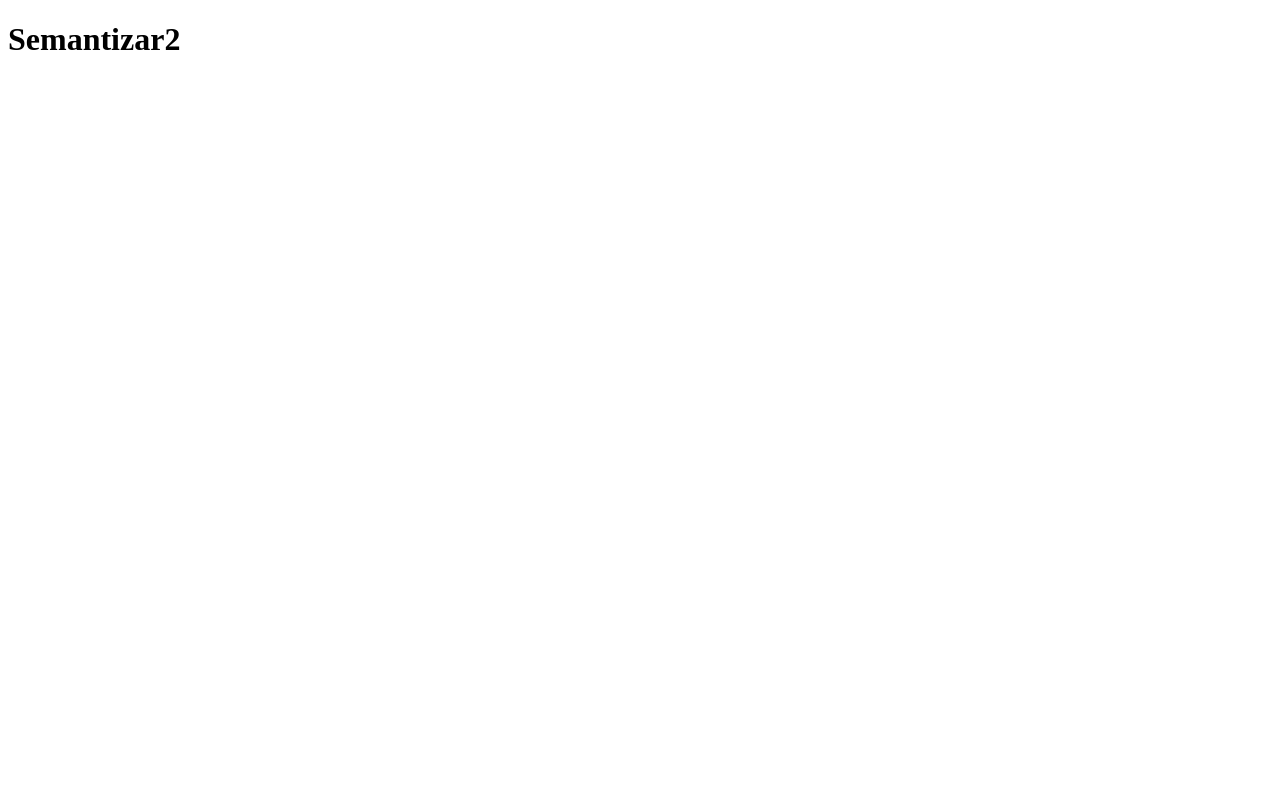
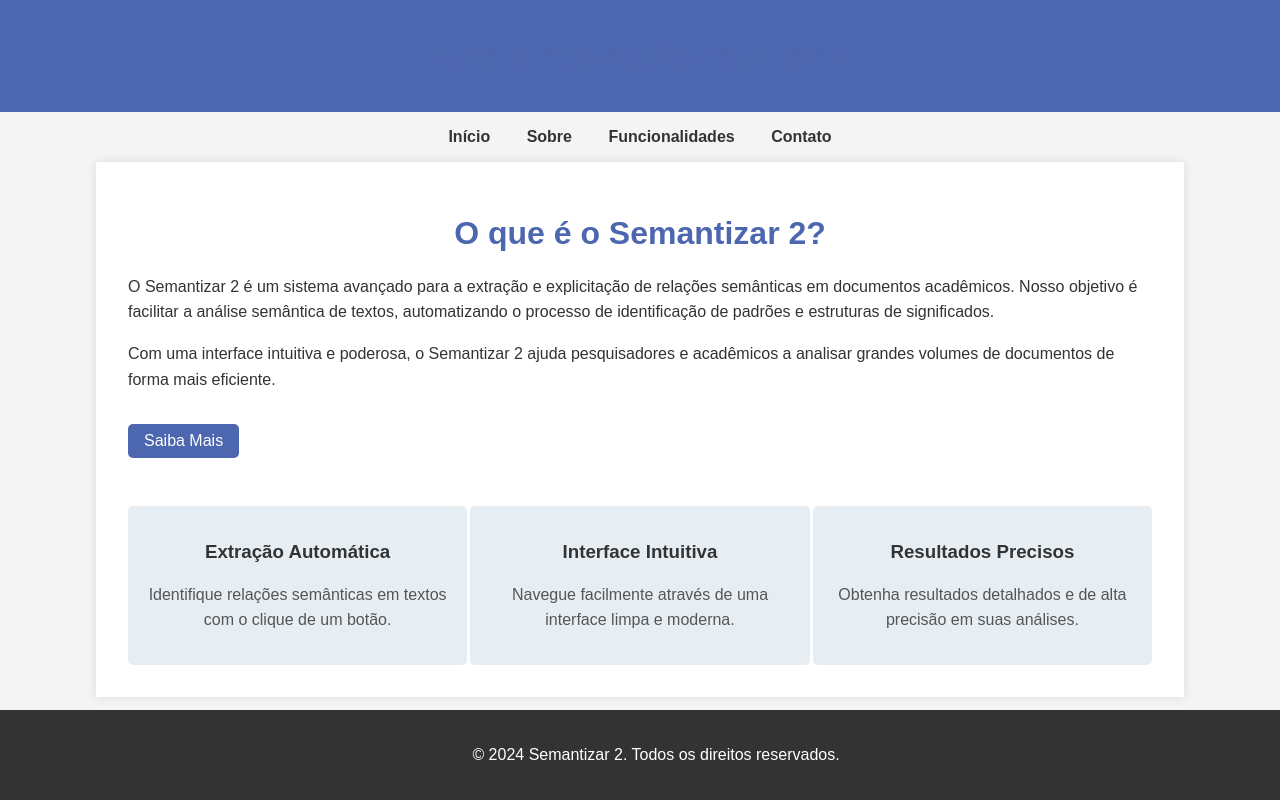
Before and after one commit to Edson-Luiz/Semantizar2, a Flask app: page / in a window 1280 px wide. Before the commit the page is almost empty. Run offline with Flask 3, Linux system fonts and the light colour scheme.

Commit message:
atualizacao front

```diff
--- /dev/null
+++ b/app/static/css/style.css
@@ -0,0 +1,96 @@
+body {
+    font-family: Arial, sans-serif;
+    margin: 0;
+    padding: 0;
+    background-color: #f4f4f4;
+    color: #333;
+}
+
+header {
+    background-color: #4c66af;
+    color: white;
+    padding: 1rem;
+    text-align: center;
+}
+
+nav {
+    margin: 1rem 0;
+    text-align: center;
+}
+
+nav a {
+    margin: 0 1rem;
+    text-decoration: none;
+    color: #333;
+    font-weight: bold;
+}
+
+nav a:hover {
+    color: #4c66af;
+}
+
+.container {
+    width: 80%;
+    margin: 0 auto;
+    padding: 2rem;
+    background-color: white;
+    box-shadow: 0 0 10px rgba(0, 0, 0, 0.1);
+}
+
+footer {
+    background-color: #333;
+    color: white;
+    text-align: center;
+    padding: 1rem;
+    position: absolute;
+    width: 100%;
+    bottom: 0;
+}
+
+h1 {
+    color: #4c66af;
+    text-align: center;
+}
+
+p {
+    line-height: 1.6;
+}
+
+.button {
+    display: inline-block;
+    padding: 0.5rem 1rem;
+    margin: 1rem 0;
+    background-color: #4c66af;
+    color: white;
+    border: none;
+    border-radius: 5px;
+    cursor: pointer;
+    text-decoration: none;
+    font-size: 1rem;
+}
+
+.button:hover {
+    background-color: #4c66af;
+}
+
+.features {
+    display: flex;
+    justify-content: space-between;
+    margin-top: 2rem;
+}
+
+.feature {
+    background-color: #e7eef3;
+    padding: 1rem;
+    border-radius: 5px;
+    width: 30%;
+    text-align: center;
+}
+
+.feature h3 {
+    color: #333;
+}
+
+.feature p {
+    color: #555;
+}
--- a/app/templates/index.html
+++ b/app/templates/index.html
@@ -1,11 +1,51 @@
 <!DOCTYPE html>
-<html lang="pt-bt">
+<html lang="pt-BR">
 <head>
     <meta charset="UTF-8">
     <meta name="viewport" content="width=device-width, initial-scale=1.0">
-    <title>Semantizar2</title>
+    <meta name="description" content="Semantizar 2 - Um sistema de extração de relações semânticas em documentos acadêmicos.">
+    <title>Semantizar 2 - Início</title>
+    <!-- Link para o arquivo CSS na pasta static -->
+    <link rel="stylesheet" href="{{ url_for('static', filename='css/style.css') }}">
 </head>
 <body>
-    <h1>Semantizar2</h1>
+
+<header>
+    <h1>Bem-vindo ao Semantizar 2</h1>
+</header>
+
+<nav>
+    <a href="#">Início</a>
+    <a href="#">Sobre</a>
+    <a href="#">Funcionalidades</a>
+    <a href="#">Contato</a>
+</nav>
+
+<div class="container">
+    <h1>O que é o Semantizar 2?</h1>
+    <p>O Semantizar 2 é um sistema avançado para a extração e explicitação de relações semânticas em documentos acadêmicos. Nosso objetivo é facilitar a análise semântica de textos, automatizando o processo de identificação de padrões e estruturas de significados.</p>
+    <p>Com uma interface intuitiva e poderosa, o Semantizar 2 ajuda pesquisadores e acadêmicos a analisar grandes volumes de documentos de forma mais eficiente.</p>
+    <a href="#" class="button">Saiba Mais</a>
+
+    <div class="features">
+        <div class="feature">
+            <h3>Extração Automática</h3>
+            <p>Identifique relações semânticas em textos com o clique de um botão.</p>
+        </div>
+        <div class="feature">
+            <h3>Interface Intuitiva</h3>
+            <p>Navegue facilmente através de uma interface limpa e moderna.</p>
+        </div>
+        <div class="feature">
+            <h3>Resultados Precisos</h3>
+            <p>Obtenha resultados detalhados e de alta precisão em suas análises.</p>
+        </div>
+    </div>
+</div>
+
+<footer>
+    <p>&copy; 2024 Semantizar 2. Todos os direitos reservados.</p>
+</footer>
+
 </body>
 </html>
```
